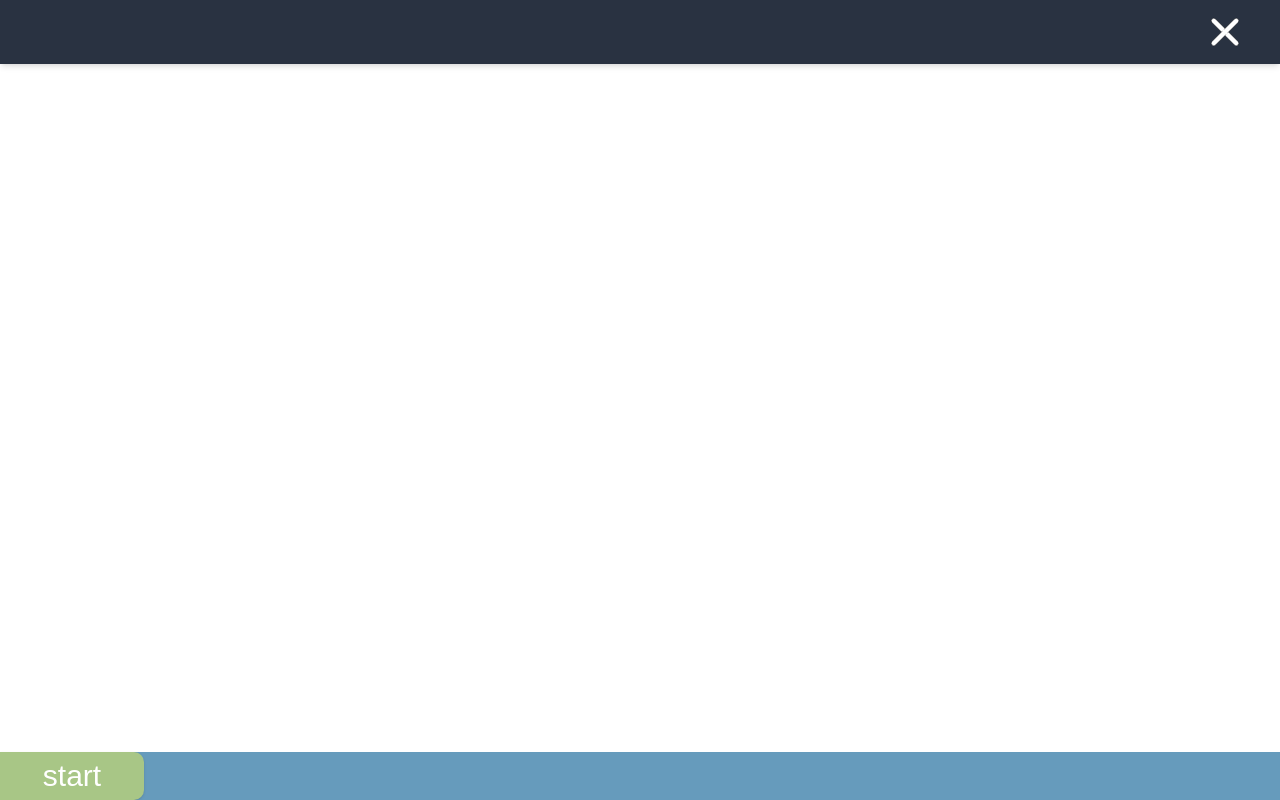
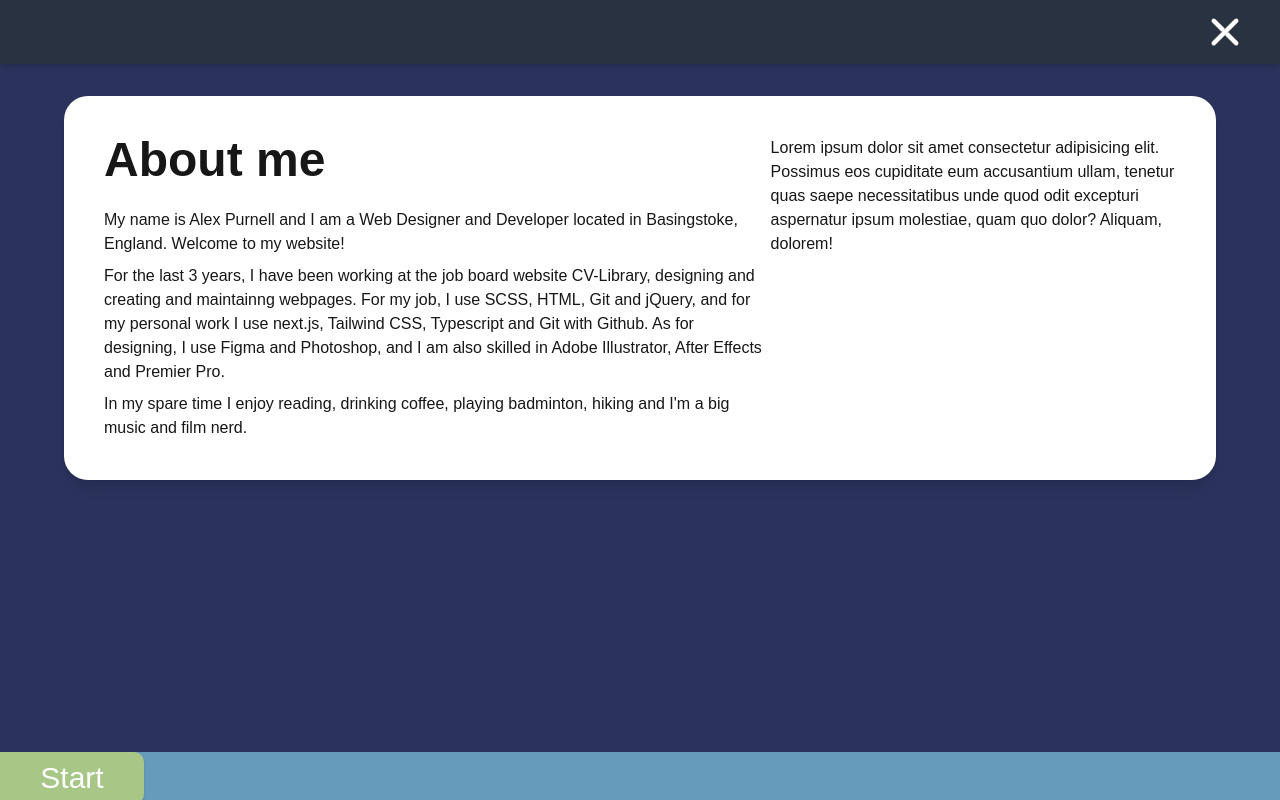
Before and after one commit to alexanderpurnell97/ap-site, a Next.js app: page /about in a window 1280 px wide. Built offline with nearby package versions, Linux system fonts and the light colour scheme.

Commit message:
Adding start menu

```diff
--- a/app/about/page.tsx
+++ b/app/about/page.tsx
@@ -1,24 +1,32 @@
-import exit from "/app/exit.svg";
-import Image from 'next/image';
-
+import React from "react";
+import Footer from "../components/footer";
+import Header from "../components/header";
 export default function About() {
     return (
-        <div className="min-h-screen sm:p-16 sm:pt-8 bg-white">
+<div className="min-h-screen sm:p-16 sm:pt-8">
+    <Header />
+    <div className="bg-white my-[4rem] p-10 rounded-3xl shadow-lg">
+        <div className="flex">
+            <div>
+                <h1 className="text-5xl font-bold mb-6">About me</h1>
+                <p className="mb-2">My name is Alex Purnell and I am a Web Designer and Developer located in Basingstoke, England. Welcome to my website! </p>
+                <p className="mb-2">For the last 3 years, I have been working at the job board website CV-Library, designing and creating and maintainng webpages. For my job, I use SCSS, HTML, Git and jQuery, and for my personal work I use next.js, Tailwind CSS, Typescript and Git with Github. As for designing, I use Figma and Photoshop, and I am also skilled in Adobe Illustrator, After Effects and Premier Pro.</p>
+                <p >In my spare time I enjoy reading, drinking coffee, playing badminton, hiking and I'm a big music and film nerd.</p>
+            </div>
+            <div>
+                <p>Lorem ipsum dolor sit amet consectetur adipisicing elit. Possimus eos cupiditate eum accusantium ullam, tenetur quas saepe necessitatibus unde quod odit excepturi aspernatur ipsum molestiae, quam quo dolor? Aliquam, dolorem!</p>
+            </div>
+        </div>
 
-            <header className="fixed top-0 left-0 w-full h-16 bg-gray-300 p-0 flex place-content-end place-items-center bg-header-green shadow-md">
-                <a href="/" className="p-1 px-6 rounded-3xl mr-4 hover:shadow-lg hover:bg-gray-200 hover:transition hover:duration-200">
-                    <Image
-                        className="object-scale-down h-10 "
-                        src={exit}
-                        alt="Exit logo"
-                        height={30}
-                    />
-                </a>
-            </header>
-            <footer className="fixed bottom-0 left-0 w-full h-12 bg-footer-blue p-0">
-                <button className="text-3xl ffont-['Jersey25'] bg-footer-green h-full w-36 text-white rounded-tr-[10px] rounded-br-[10px] shadow">start</button>
-            </footer>
+        <div>
+
         </div>
+
+    </div>
+    <footer className="fixed bottom-0 left-0 w-full h-12 bg-footer-blue p-0">
+        <Footer />
+    </footer>
+</div>
 
 
     )
--- /dev/null
+++ b/app/components/footer.tsx
@@ -0,0 +1,66 @@
+import React from "react";
+import Image from  "next/image";
+import Link from "next/link";
+import Dropdown from "./startmenu";
+
+export interface MenuItem {
+    title: string;
+    route?: string;
+    id?: number;
+    children?: MenuItem[];
+    className?: string;
+}
+
+const menuItems: MenuItem[] = [
+  {
+    title: "Start",
+    children: [
+        {
+        title: "About",
+        route: "/about",
+        id: 1,
+        className: "hover:rounded-tr-[10px] hover:bg-footer-blue hover:text-white p-4 text-2xl border-b-2"
+        },
+        {
+        title: "Experience",
+        route: "/experience",
+        id: 2,
+        },
+        {
+        title: "Skills",
+        route: "/skills",
+        id: 3,
+        },
+        {
+        title: "Contact",
+        route: "/contact",
+        id: 3,
+        },
+        {
+        title: "Home",
+        route: "/",
+        id: 3,
+        },
+    ]
+  }
+];
+
+export default function Footer() {
+    return (
+      <footer className="flex gap-10 items-center bg-footer-blue z-10">
+        <div>
+          {menuItems.map((item) => {
+            return item.hasOwnProperty("children") ? (
+              <Dropdown key={item.id || item.title} item={item} />
+            ) : (
+              <Link
+                    href={item?.route || ""}
+                    key={item.id || item.title}>
+                {item.title}
+              </Link>
+            );
+          })}
+        </div>
+      </footer>
+    );
+  }
--- /dev/null
+++ b/app/components/header.tsx
@@ -0,0 +1,23 @@
+import React from "react";
+import Image from  "next/image";
+import exit from "/app/exit.svg";
+
+export default function Header() {
+
+    return (
+        <header className="fixed top-0 left-0 w-full h-16 bg-gray-300 p-0 flex place-content-end place-items-center bg-header-green shadow-md">
+                <a href="/" className="p-1 px-6 rounded-3xl mr-4 hover:shadow-lg hover:bg-gray-200 hover:transition hover:duration-200">
+                    <Image
+                        className="object-scale-down h-10 "
+                        src={exit}
+                        alt="Exit logo"
+                        height={30}
+                    />
+                </a>
+    </header>
+    )
+
+
+
+
+}
--- /dev/null
+++ b/app/components/startmenu.tsx
@@ -0,0 +1,60 @@
+'use client';
+
+import React, { useState } from "react"
+import Link from "next/link";
+
+import { MenuItem } from "../components/footer";
+
+interface Props {
+    item: MenuItem;
+}
+
+export default function Dropdown(props: Props) {
+    const { item } = props;
+    const [isOpen, setIsOpen] = useState<boolean>(false);
+    const menuItems = item?.children ? item.children : []
+
+    const toggle = () => {
+        setIsOpen(old => !old);
+    }
+
+    const transClass = isOpen
+        ?
+        "flex"
+        :
+        "hidden";
+
+        return (
+            <>
+              <div className="relative z-30">
+                <button
+                  onClick={toggle}
+                  className="text-3xl bg-footer-green h-full w-36 text-white rounded-tr-[10px] rounded-br-[10px] shadow h-full p-2 text-center"
+                >
+                  {item.title}
+                </button>
+                <div className={` rounded-tr-[10px] absolute bottom-[3.2rem] z-30 w-[250px] min-h-[300px] flex flex-col bg-white ${transClass}`}>
+                {menuItems.map((item) => (
+                  <Link
+                    class={item.className}
+                    key={item.route}
+                    className="hover:bg-footer-blue hover:text-white p-4 text-2xl border-b-2"
+                    href={item?.route || ''}
+                    onClick={toggle}
+                  >
+                    {item.title}
+                  </Link>
+                ))}
+                </div>
+              </div>
+              {isOpen ? (
+                <div
+                  className="fixed top-0 right-0 bottom-0 left-0 z-20"
+                  onClick={toggle}
+                ></div>
+              ) : (
+                <></>
+              )}
+            </>
+          );
+}
--- /dev/null
+++ b/app/contact/page.tsx
@@ -0,0 +1,13 @@
+import React from "react";
+import Footer from "../components/footer";
+import Header from "../components/header";
+export default function Contact() {
+    return (
+<div className="min-h-screen sm:p-16 sm:pt-8">
+    <Header />
+    <footer className="fixed bottom-0 left-0 w-full h-12 bg-footer-blue p-0">
+        <Footer />
+    </footer>
+</div>
+    )
+}
--- /dev/null
+++ b/app/experience/page.tsx
@@ -0,0 +1,13 @@
+import React from "react";
+import Footer from "../components/footer";
+import Header from "../components/header";
+export default function Experience() {
+    return (
+<div className="min-h-screen sm:p-16 sm:pt-8">
+    <Header />
+    <footer className="fixed bottom-0 left-0 w-full h-12 bg-footer-blue p-0">
+        <Footer />
+    </footer>
+</div>
+    )
+}
--- a/app/page.tsx
+++ b/app/page.tsx
@@ -5,7 +5,7 @@ import aplogo from "/app/ap-logo.svg";
 // import skills from "/app/skills.svg";
 // import contact from "/app/contact.svg";
 // import cv from "/app/cv-download.svg";
-
+// import Footer from "./components/footer";
 
 
 export default function Home() {
@@ -13,8 +13,8 @@ export default function Home() {
     <div className="min-h-screen sm:p-16 sm:pt-8">
 
       <main className="flex items-center">
-      {/* <div className="max-h-96 text-white text-center flex flex-col items-center">
-        <div className="mb-4">
+      <div className="max-h-96 text-white text-center flex flex-col items-center">
+        {/* <div className="mb-4">
           <a href="/about">
             <Image
                 src={about}
@@ -28,6 +28,7 @@ export default function Home() {
 
         </div>
         <div className="mb-4">
+        <a href="/experience">
           <Image
               className="mb-1 object-scale-down"
               src={experience}
@@ -36,8 +37,10 @@ export default function Home() {
           <p>
             Experience
           </p>
+        </a>
         </div>
         <div className="mb-4">
+        <a href="/skills">
           <Image
               className="mb-1"
               src={skills}
@@ -46,8 +49,10 @@ export default function Home() {
           <p>
             Skills
           </p>
+        </a>
         </div>
         <div className="mb-4">
+        <a href="/contact">
           <Image
               className="mb-1"
               src={contact}
@@ -56,6 +61,7 @@ export default function Home() {
           <p>
             Contact
           </p>
+        </a>
         </div>
         <div className="items-center flex flex-col">
           <Image
@@ -66,8 +72,8 @@ export default function Home() {
           <p>
             CV-Download
           </p>
-        </div>
-      </div> */}
+        </div> */}
+      </div>
 
 
       <div className="m-auto text-center text-white text-lg">
@@ -79,15 +85,15 @@ export default function Home() {
             className="mb-20"
             priority
           />
+      </div>
 
-          <p>Work In Progress - Please check back soon!</p>
-      </div>
 
 
       </main>
       {/* <footer className="fixed bottom-0 left-0 w-full h-12 bg-footer-blue p-0">
-        <button className="text-3xl ffont-['Jersey25'] bg-footer-green h-full w-36 text-white rounded-tr-[10px] rounded-br-[10px] shadow">start</button>
+      <Footer />
       </footer> */}
     </div>
+
   );
 }
--- /dev/null
+++ b/app/skills/page.tsx
@@ -0,0 +1,15 @@
+import React from "react";
+import Footer from "../components/footer";
+import Header from "../components/header";
+export default function Skills() {
+    return (
+<div className="min-h-screen sm:p-16 sm:pt-8">
+    <Header />
+    <footer className="fixed bottom-0 left-0 w-full h-12 bg-footer-blue p-0">
+        <Footer />
+    </footer>
+</div>
+
+
+    )
+}
```
